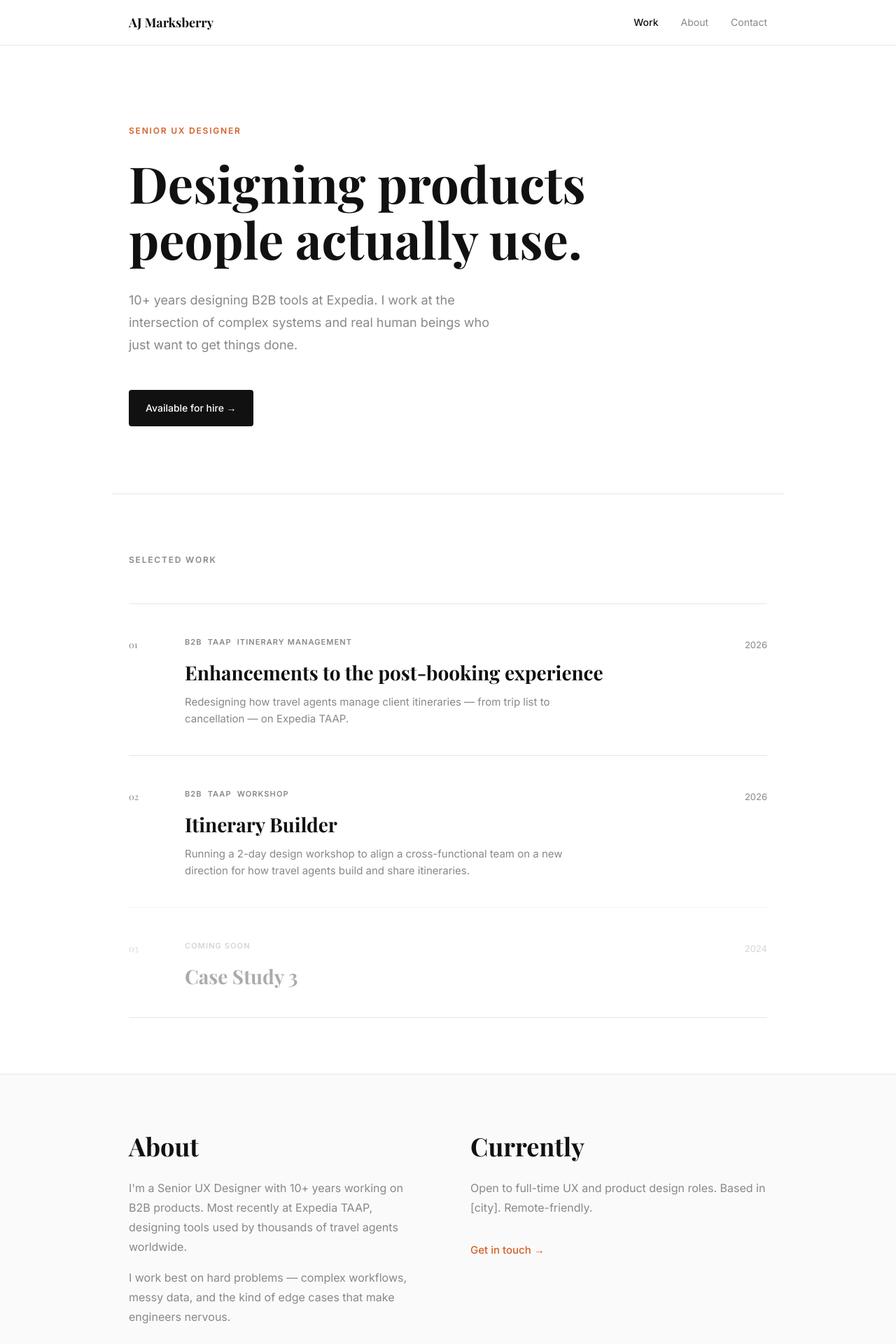
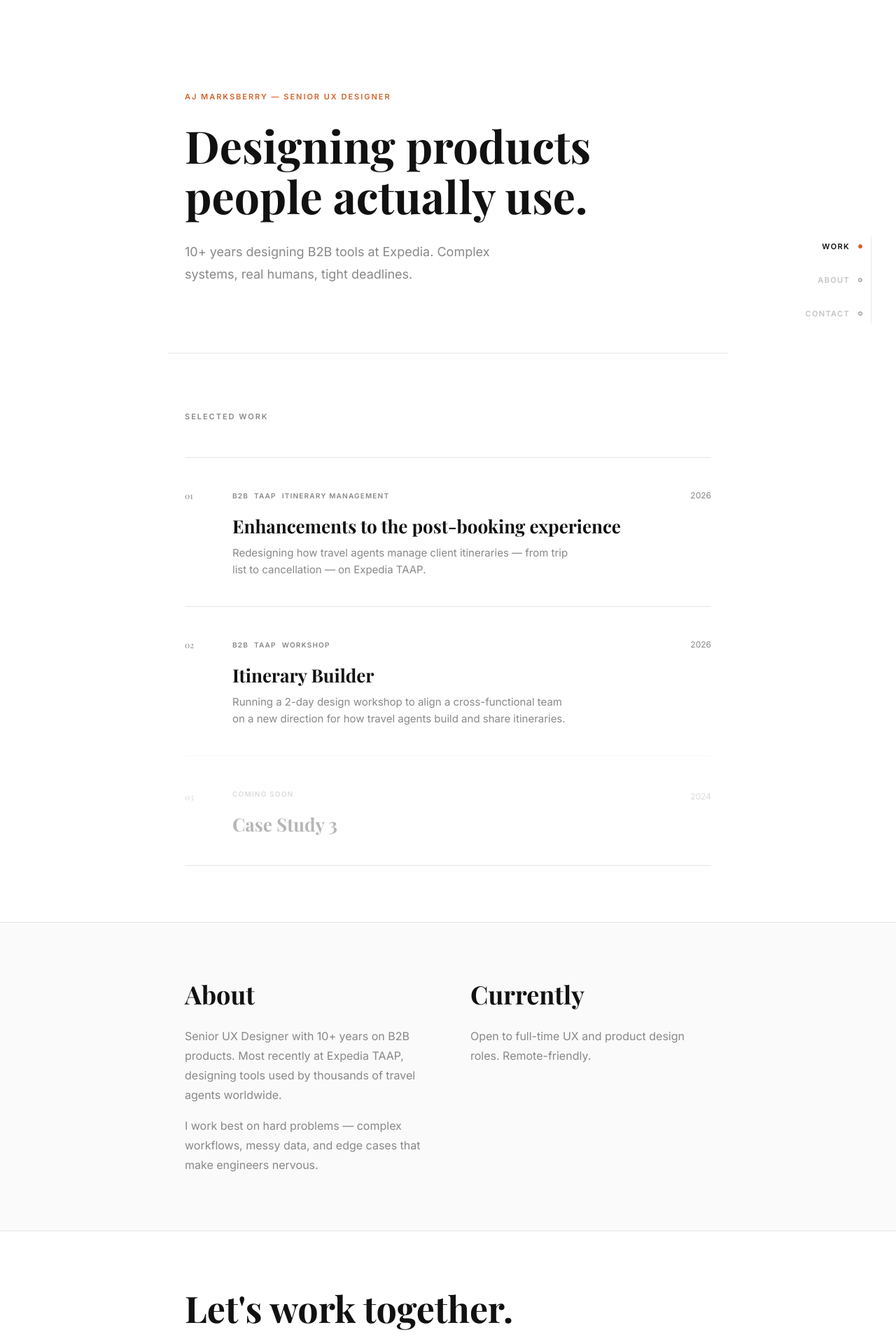
Before and after one commit to ajmarksberry/portfolio, a Next.js app: page /portfolio/ in a window 1280 px wide. Shown: the top 1920 px of the page at 70% size. Built offline with nearby package versions, Linux system fonts and the light colour scheme; a web font is replaced by a local one.

Commit message:
Convert to one-page site with fixed right-side nav and smooth scroll
Co-Authored-By: Claude Sonnet 4.6 <noreply@anthropic.com>

```diff
--- a/app/layout.tsx
+++ b/app/layout.tsx
@@ -13,13 +13,10 @@ export const metadata: Metadata = {
 
 export default function RootLayout({ children }: { children: React.ReactNode }) {
   return (
-    <html lang="en" className={`${inter.variable} ${playfair.variable}`}>
+    <html lang="en" className={`${inter.variable} ${playfair.variable}`} style={{ scrollBehavior: "smooth" }}>
       <body>
         <Nav />
         <main>{children}</main>
-        <footer style={{ borderTop: "1px solid var(--rule)", padding: "32px 24px", textAlign: "center", fontSize: "13px", color: "var(--muted)" }}>
-          © {new Date().getFullYear()} AJ Marksberry
-        </footer>
       </body>
     </html>
   );
--- a/app/page.tsx
+++ b/app/page.tsx
@@ -7,57 +7,48 @@ export default function Home() {
 
   return (
     <>
-      {/* Hero */}
-      <section style={{ maxWidth: 960, margin: "0 auto", padding: "112px 24px 96px" }}>
-        <p style={{ fontSize: 12, fontWeight: 600, letterSpacing: "0.15em", textTransform: "uppercase", color: "var(--accent)", marginBottom: 24, lineHeight: "20px" }}>
-          Senior UX Designer
+      {/* Hero — not a nav target, flows into #work */}
+      <section style={{ maxWidth: 800, margin: "0 auto", padding: "128px 24px 96px" }}>
+        <p style={{ fontSize: 11, fontWeight: 600, letterSpacing: "0.18em", textTransform: "uppercase", color: "var(--accent)", marginBottom: 24, lineHeight: "20px" }}>
+          AJ Marksberry — Senior UX Designer
         </p>
-        <h1 style={{ fontFamily: "var(--font-serif)", fontSize: 72, lineHeight: "80px", fontWeight: 700, color: "var(--ink)", maxWidth: 720, marginBottom: 32 }}>
+        <h1 style={{ fontFamily: "var(--font-serif)", fontSize: 64, lineHeight: "72px", fontWeight: 700, color: "var(--ink)", maxWidth: 640, marginBottom: 28 }}>
           Designing products people actually use.
         </h1>
-        <p style={{ fontSize: 18, lineHeight: "32px", color: "var(--muted)", maxWidth: 520, marginBottom: 48 }}>
-          10+ years designing B2B tools at Expedia. I work at the intersection of complex systems
-          and real human beings who just want to get things done.
+        <p style={{ fontSize: 18, lineHeight: "32px", color: "var(--muted)", maxWidth: 480 }}>
+          10+ years designing B2B tools at Expedia. Complex systems,
+          real humans, tight deadlines.
         </p>
-        <Link
-          href="/contact"
-          style={{ display: "inline-flex", alignItems: "center", gap: 8, background: "var(--ink)", color: "var(--white)", fontSize: 14, fontWeight: 500, padding: "12px 24px", borderRadius: 4, textDecoration: "none" }}
-        >
-          Available for hire →
-        </Link>
       </section>
 
       {/* Work */}
-      <section style={{ borderTop: "1px solid var(--rule)", maxWidth: 960, margin: "0 auto", padding: "80px 24px" }}>
-        <p style={{ fontSize: 12, fontWeight: 600, letterSpacing: "0.15em", textTransform: "uppercase", color: "var(--muted)", marginBottom: 48 }}>
+      <section id="work" style={{ borderTop: "1px solid var(--rule)", maxWidth: 800, margin: "0 auto", padding: "80px 24px" }}>
+        <p style={{ fontSize: 11, fontWeight: 600, letterSpacing: "0.18em", textTransform: "uppercase", color: "var(--muted)", marginBottom: 48, lineHeight: "20px" }}>
           Selected Work
         </p>
-        <div style={{ display: "flex", flexDirection: "column" }}>
+
         {live.map((study, i) => (
-            <Link key={study.slug} href={`/work/${study.slug}`} style={{ textDecoration: "none" }}>
-              <div
-                style={{ display: "grid", gridTemplateColumns: "48px 1fr auto", gap: 32, alignItems: "start", borderTop: "1px solid var(--rule)", padding: "40px 0", cursor: "pointer" }}
-                className="work-row"
-              >
-                <span style={{ fontFamily: "var(--font-serif)", fontSize: 13, color: "var(--muted)", paddingTop: 4 }}>
+          <Link key={study.slug} href={`/work/${study.slug}`} style={{ textDecoration: "none", display: "block" }}>
+            <div style={{ display: "grid", gridTemplateColumns: "40px 1fr auto", gap: 28, alignItems: "start", borderTop: "1px solid var(--rule)", padding: "40px 0" }}>
+              <span style={{ fontFamily: "var(--font-serif)", fontSize: 12, color: "var(--muted)", paddingTop: 4, lineHeight: "20px" }}>
                 {String(i + 1).padStart(2, "0")}
               </span>
               <div>
                 <div style={{ display: "flex", flexWrap: "wrap", gap: 8, marginBottom: 12 }}>
                   {study.tags.map((tag) => (
-                      <span key={tag} style={{ fontSize: 11, fontWeight: 600, letterSpacing: "0.1em", textTransform: "uppercase", color: "var(--muted)" }}>
+                    <span key={tag} style={{ fontSize: 10, fontWeight: 600, letterSpacing: "0.12em", textTransform: "uppercase", color: "var(--muted)" }}>
                       {tag}
                     </span>
                   ))}
                 </div>
-                  <h3 style={{ fontFamily: "var(--font-serif)", fontSize: 28, lineHeight: "36px", fontWeight: 700, color: "var(--ink)", marginBottom: 12 }}>
+                <h3 style={{ fontFamily: "var(--font-serif)", fontSize: 26, lineHeight: "36px", fontWeight: 700, color: "var(--ink)", marginBottom: 8 }}>
                   {study.title}
                 </h3>
-                  <p style={{ fontSize: 15, lineHeight: "24px", color: "var(--muted)", maxWidth: 560 }}>
+                <p style={{ fontSize: 15, lineHeight: "24px", color: "var(--muted)", maxWidth: 480 }}>
                   {study.subtitle}
                 </p>
               </div>
-                <span style={{ fontSize: 13, color: "var(--muted)", paddingTop: 4, whiteSpace: "nowrap" }}>
+              <span style={{ fontSize: 12, color: "var(--muted)", paddingTop: 4, whiteSpace: "nowrap", lineHeight: "20px" }}>
                 {study.year}
               </span>
             </div>
@@ -65,60 +56,75 @@ export default function Home() {
         ))}
 
         {soon.map((study, i) => (
-            <div
-              key={study.slug}
-              style={{ display: "grid", gridTemplateColumns: "48px 1fr auto", gap: 32, alignItems: "start", borderTop: "1px solid var(--rule)", padding: "40px 0", opacity: 0.35 }}
-            >
-              <span style={{ fontFamily: "var(--font-serif)", fontSize: 13, color: "var(--muted)", paddingTop: 4 }}>
+          <div key={study.slug} style={{ display: "grid", gridTemplateColumns: "40px 1fr auto", gap: 28, alignItems: "start", borderTop: "1px solid var(--rule)", padding: "40px 0", opacity: 0.3 }}>
+            <span style={{ fontFamily: "var(--font-serif)", fontSize: 12, color: "var(--muted)", paddingTop: 4 }}>
               {String(live.length + i + 1).padStart(2, "0")}
             </span>
             <div>
-                <p style={{ fontSize: 11, fontWeight: 600, letterSpacing: "0.1em", textTransform: "uppercase", color: "var(--muted)", marginBottom: 12 }}>
-                  Coming Soon
-                </p>
-                <h3 style={{ fontFamily: "var(--font-serif)", fontSize: 28, lineHeight: "36px", fontWeight: 700, color: "var(--ink)" }}>
+              <p style={{ fontSize: 10, fontWeight: 600, letterSpacing: "0.12em", textTransform: "uppercase", color: "var(--muted)", marginBottom: 12 }}>Coming Soon</p>
+              <h3 style={{ fontFamily: "var(--font-serif)", fontSize: 26, lineHeight: "36px", fontWeight: 700, color: "var(--ink)" }}>
                 {study.title}
               </h3>
             </div>
-              <span style={{ fontSize: 13, color: "var(--muted)", paddingTop: 4 }}>
-                {study.year}
-              </span>
+            <span style={{ fontSize: 12, color: "var(--muted)", paddingTop: 4 }}>{study.year}</span>
           </div>
         ))}
 
         <div style={{ borderTop: "1px solid var(--rule)" }} />
-        </div>
       </section>
 
       {/* About */}
-      <section id="about" style={{ background: "var(--paper)", borderTop: "1px solid var(--rule)", borderBottom: "1px solid var(--rule)" }}>
-        <div style={{ maxWidth: 960, margin: "0 auto", padding: "80px 24px", display: "grid", gridTemplateColumns: "1fr 1fr", gap: 64 }}>
+      <section id="about" style={{ background: "var(--paper)", borderTop: "1px solid var(--rule)" }}>
+        <div style={{ maxWidth: 800, margin: "0 auto", padding: "80px 24px", display: "grid", gridTemplateColumns: "1fr 1fr", gap: 64 }}>
           <div>
             <h2 style={{ fontFamily: "var(--font-serif)", fontSize: 36, lineHeight: "44px", fontWeight: 700, color: "var(--ink)", marginBottom: 24 }}>
               About
             </h2>
             <p style={{ fontSize: 16, lineHeight: "28px", color: "var(--muted)", marginBottom: 16 }}>
-              I&apos;m a Senior UX Designer with 10+ years working on B2B products. Most recently
-              at Expedia TAAP, designing tools used by thousands of travel agents worldwide.
+              Senior UX Designer with 10+ years on B2B products. Most recently at Expedia TAAP,
+              designing tools used by thousands of travel agents worldwide.
             </p>
             <p style={{ fontSize: 16, lineHeight: "28px", color: "var(--muted)" }}>
-              I work best on hard problems — complex workflows, messy data, and the kind of
-              edge cases that make engineers nervous.
+              I work best on hard problems — complex workflows, messy data, and edge cases
+              that make engineers nervous.
             </p>
           </div>
           <div>
             <h2 style={{ fontFamily: "var(--font-serif)", fontSize: 36, lineHeight: "44px", fontWeight: 700, color: "var(--ink)", marginBottom: 24 }}>
               Currently
             </h2>
-            <p style={{ fontSize: 16, lineHeight: "28px", color: "var(--muted)", marginBottom: 32 }}>
-              Open to full-time UX and product design roles. Based in [city]. Remote-friendly.
+            <p style={{ fontSize: 16, lineHeight: "28px", color: "var(--muted)" }}>
+              Open to full-time UX and product design roles. Remote-friendly.
             </p>
-            <Link
-              href="/contact"
-              style={{ fontSize: 15, fontWeight: 500, color: "var(--accent)", textDecoration: "none" }}
+          </div>
+        </div>
+      </section>
+
+      {/* Contact */}
+      <section id="contact" style={{ borderTop: "1px solid var(--rule)" }}>
+        <div style={{ maxWidth: 800, margin: "0 auto", padding: "80px 24px 128px" }}>
+          <h2 style={{ fontFamily: "var(--font-serif)", fontSize: 52, lineHeight: "60px", fontWeight: 700, color: "var(--ink)", maxWidth: 480, marginBottom: 32 }}>
+            Let&apos;s work together.
+          </h2>
+          <p style={{ fontSize: 16, lineHeight: "28px", color: "var(--muted)", maxWidth: 400, marginBottom: 48 }}>
+            I&apos;m actively looking for full-time roles. If you have something interesting,
+            I&apos;d love to hear about it.
+          </p>
+          <a
+            href="mailto:ajmarksberry@gmail.com"
+            style={{ display: "inline-flex", alignItems: "center", gap: 8, background: "var(--ink)", color: "var(--white)", fontSize: 14, fontWeight: 500, padding: "12px 24px", borderRadius: 4, textDecoration: "none" }}
           >
-              Get in touch →
-            </Link>
+            ajmarksberry@gmail.com ↗
+          </a>
+          <div style={{ marginTop: 28 }}>
+            <a
+              href="https://www.linkedin.com/in/ajmarksberry"
+              target="_blank"
+              rel="noopener noreferrer"
+              style={{ fontSize: 14, color: "var(--muted)", textDecoration: "none" }}
+            >
+              LinkedIn ↗
+            </a>
           </div>
         </div>
       </section>
--- a/components/Nav.tsx
+++ b/components/Nav.tsx
@@ -1,39 +1,97 @@
 "use client";
 
-import Link from "next/link";
-import { usePathname } from "next/navigation";
+import { useEffect, useState } from "react";
 
-const links = [
-  { label: "Work", href: "/" },
-  { label: "About", href: "/#about" },
-  { label: "Contact", href: "/contact" },
+const sections = [
+  { id: "work",    label: "Work" },
+  { id: "about",   label: "About" },
+  { id: "contact", label: "Contact" },
 ];
 
 export default function Nav() {
-  const pathname = usePathname();
+  const [active, setActive] = useState("work");
+
+  useEffect(() => {
+    const observers: IntersectionObserver[] = [];
+
+    sections.forEach(({ id }) => {
+      const el = document.getElementById(id);
+      if (!el) return;
+      const obs = new IntersectionObserver(
+        ([entry]) => { if (entry.isIntersecting) setActive(id); },
+        { threshold: 0.3 }
+      );
+      obs.observe(el);
+      observers.push(obs);
+    });
+
+    return () => observers.forEach((o) => o.disconnect());
+  }, []);
+
+  const scrollTo = (id: string) => {
+    document.getElementById(id)?.scrollIntoView({ behavior: "smooth" });
+  };
+
   return (
-    <header style={{ borderBottom: "1px solid var(--rule)", position: "sticky", top: 0, zIndex: 50, background: "rgba(255,255,255,0.95)", backdropFilter: "blur(8px)" }}>
-      <div style={{ maxWidth: 960, margin: "0 auto", padding: "0 24px", height: 64, display: "flex", alignItems: "center", justifyContent: "space-between" }}>
-        <Link href="/" style={{ fontFamily: "var(--font-serif)", fontWeight: 700, fontSize: 18, color: "var(--ink)", textDecoration: "none" }}>
-          AJ Marksberry
-        </Link>
-        <nav style={{ display: "flex", gap: 32 }}>
-          {links.map(({ label, href }) => (
-            <Link
-              key={label}
-              href={href}
+    <nav style={{
+      position: "fixed",
+      right: 32,
+      top: "50%",
+      transform: "translateY(-50%)",
+      zIndex: 50,
+      display: "flex",
+      flexDirection: "column",
+      alignItems: "flex-end",
+      gap: 4,
+    }}>
+      {/* Vertical line */}
+      <div style={{
+        position: "absolute",
+        right: 3,
+        top: 8,
+        bottom: 8,
+        width: 1,
+        background: "var(--rule)",
+      }} />
+
+      {sections.map(({ id, label }) => (
+        <button
+          key={id}
+          onClick={() => scrollTo(id)}
           style={{
-                fontSize: 14,
-                textDecoration: "none",
-                color: pathname === href ? "var(--ink)" : "var(--muted)",
-                fontWeight: pathname === href ? 500 : 400,
+            display: "flex",
+            alignItems: "center",
+            gap: 12,
+            background: "none",
+            border: "none",
+            cursor: "pointer",
+            padding: "8px 0",
+            paddingRight: 16,
           }}
         >
+          <span style={{
+            fontSize: 11,
+            fontWeight: 600,
+            letterSpacing: "0.12em",
+            textTransform: "uppercase",
+            color: active === id ? "var(--ink)" : "var(--muted)",
+            opacity: active === id ? 1 : 0.5,
+            transition: "opacity 0.2s, color 0.2s",
+          }}>
             {label}
-            </Link>
+          </span>
+          {/* Dot */}
+          <div style={{
+            width: 6,
+            height: 6,
+            borderRadius: "50%",
+            background: active === id ? "var(--accent)" : "var(--rule)",
+            border: `1px solid ${active === id ? "var(--accent)" : "var(--muted)"}`,
+            transition: "background 0.2s, border-color 0.2s",
+            flexShrink: 0,
+          }} />
+        </button>
       ))}
     </nav>
-      </div>
-    </header>
   );
 }
```
Lines whose indentation alone changed are shown as unchanged.
